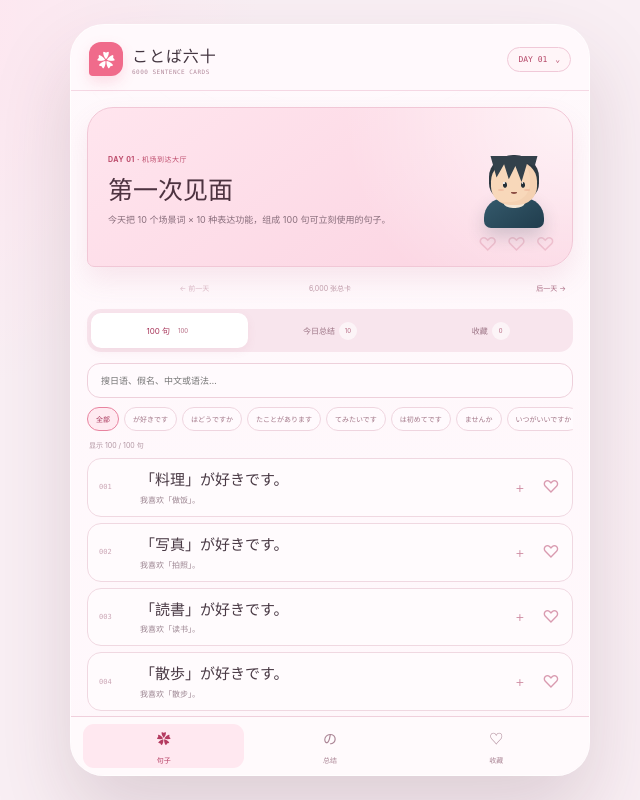
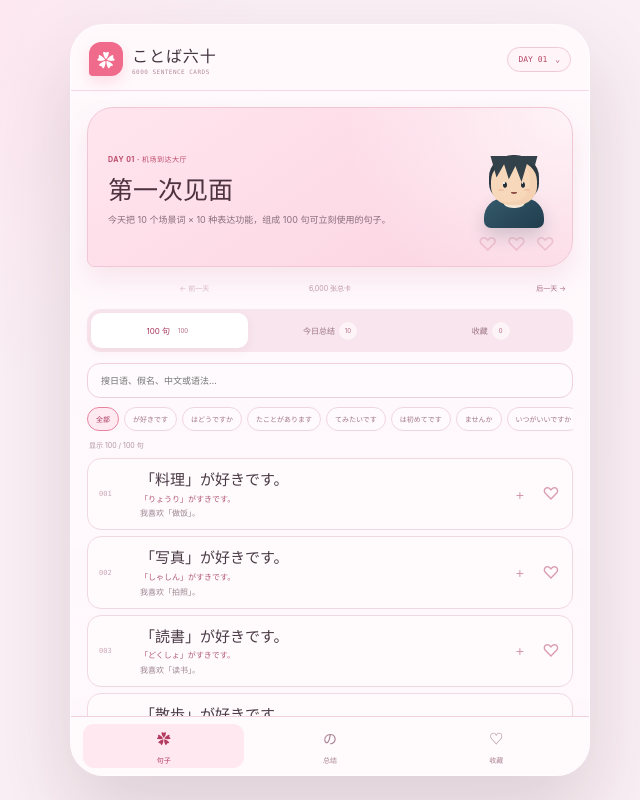
Before and after one commit to maylily1992/kotoba60-react, a React (Vite) app: page / in a window 1280 px wide. Shown: the whole page, without its empty margins (310-950 px from the left). Built offline with nearby package versions, Linux system fonts and the light colour scheme.

Commit message:
Show hiragana on every sentence card

```diff
--- a/src/sentence/SentenceApp.tsx
+++ b/src/sentence/SentenceApp.tsx
@@ -166,7 +166,11 @@ function SentenceRow({
       <div className="sentence-summary">
         <button className="sentence-main" onClick={() => setOpen((value) => !value)}>
           <span className="sentence-number">{String(index + 1).padStart(3, "0")}</span>
-          <span className="sentence-text"><b>{card.jp}</b><small>{card.zh}</small></span>
+          <span className="sentence-text">
+            <b>{card.jp}</b>
+            <em>{card.kana}</em>
+            <small>{card.zh}</small>
+          </span>
           <span className="sentence-chevron">{open ? "−" : "+"}</span>
         </button>
         <button
--- a/src/styles.css
+++ b/src/styles.css
@@ -491,8 +491,9 @@ body {
 .sentence-main { display: grid; grid-template-columns: 33px 1fr 20px; gap: 8px; align-items: center; min-width: 0; padding: 11px 4px 11px 11px; border: 0; text-align: left; background: transparent; }
 .sentence-number { color: #cba6b5; font-family: ui-monospace, SFMono-Regular, Menlo, monospace; font-size: 7px; }
 .sentence-text { min-width: 0; }
-.sentence-text b, .sentence-text small { display: block; }
+.sentence-text b, .sentence-text em, .sentence-text small { display: block; }
 .sentence-text b { overflow: hidden; color: #493944; font-family: var(--serif); font-size: 15px; line-height: 1.45; text-overflow: ellipsis; white-space: nowrap; }
+.sentence-text em { overflow: hidden; margin-top: 2px; color: #b25978; font-size: 8px; font-style: normal; line-height: 1.45; text-overflow: ellipsis; white-space: nowrap; }
 .sentence-text small { overflow: hidden; margin-top: 2px; color: #9b8490; font-size: 8px; text-overflow: ellipsis; white-space: nowrap; }
 .sentence-chevron { color: #cf8da3; font-size: 15px; font-weight: 300; text-align: center; }
 .heart-button { width: 34px; border: 0; color: #d99bb0; font-size: 17px; background: transparent; }
```
